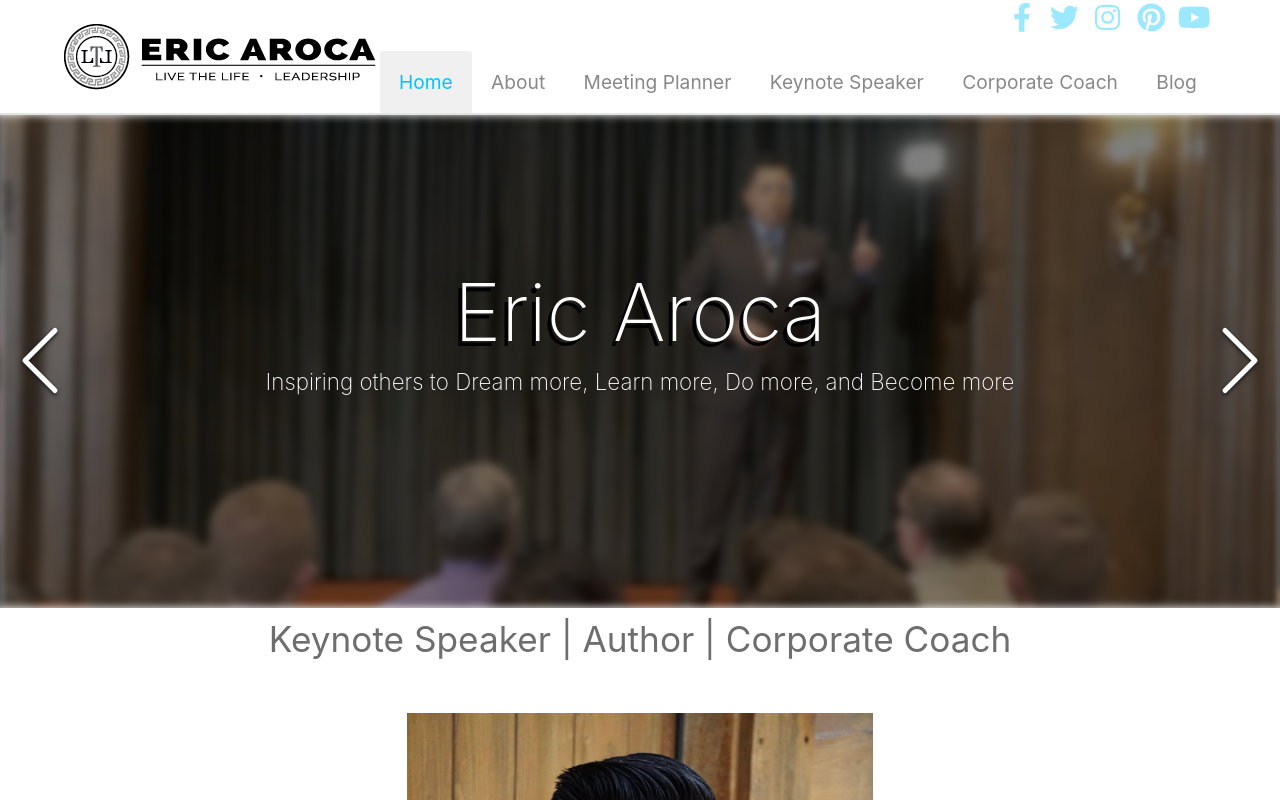
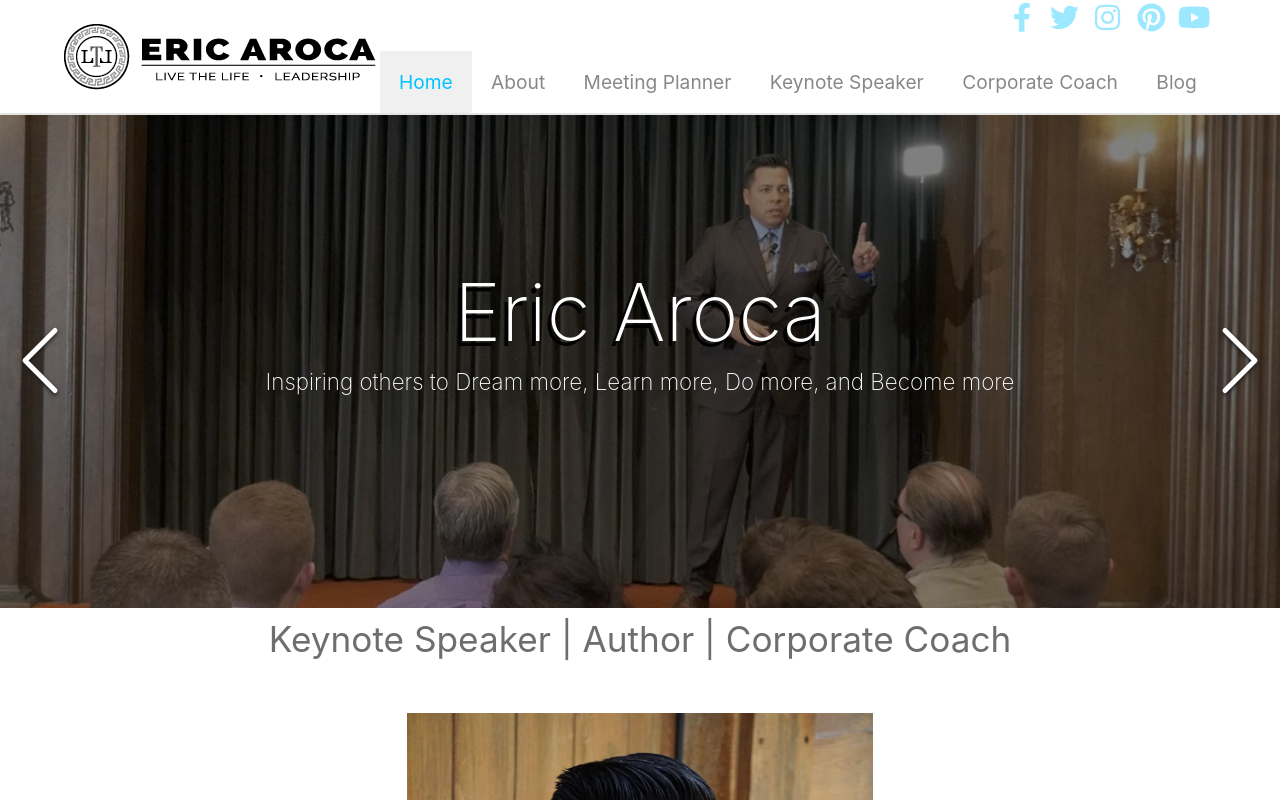
Before and after one commit to kysen/eric-aroca-website, a React (Create React App) app: page / in a window 1280 px wide. Shown: the top 800 px of the page. Built offline with nearby package versions, Linux system fonts and the light colour scheme.

Commit message:
commented out blur

```diff
--- a/src/components/pages/home-components/three-slides.js
+++ b/src/components/pages/home-components/three-slides.js
@@ -5,6 +5,7 @@
 import stageEric from "../../../images/scrolling-pictures/stage-eric.jpg";
 import withStudents from "../../../images/scrolling-pictures/with-students.png";
 import americanFlag from "../../../images/scrolling-pictures/american-flag.png";
+import brownSuit from "../../../images/scrolling-pictures/brown-suit.png";
 
 const ThreeSlides = () => {
   const render1 = () => {
@@ -58,6 +59,17 @@
       </div>
     );
   };
+  const render4 = () => {
+    return (
+      <div className="scrolling-item">
+        <img
+          className="scrolling-item-image"
+          src={brownSuit}
+          alt="silent-vid"
+        />
+      </div>
+    );
+  };
   const images = [
     {
       thumbnail: stageEric,
@@ -70,6 +82,10 @@
     {
       thumbnail: americanFlag,
       renderItem: render3
+    },
+    {
+      thumbnail: brownSuit,
+      renderItem: render4
     }
   ];
   return (
--- a/src/components/styles/pages-styles/home.scss
+++ b/src/components/styles/pages-styles/home.scss
@@ -6,8 +6,8 @@
       align-items: center;
       .scrolling-item-image {
         width: 100%;
-        filter: blur(4px);
-        -webkit-filter: blur(4px);
+        // filter: blur(4px);
+        // -webkit-filter: blur(4px);
       }
       .overlapping-text {
         position: absolute;
```
Also changed, not shown: src/images/scrolling-pictures/brown-suit.png (added).
